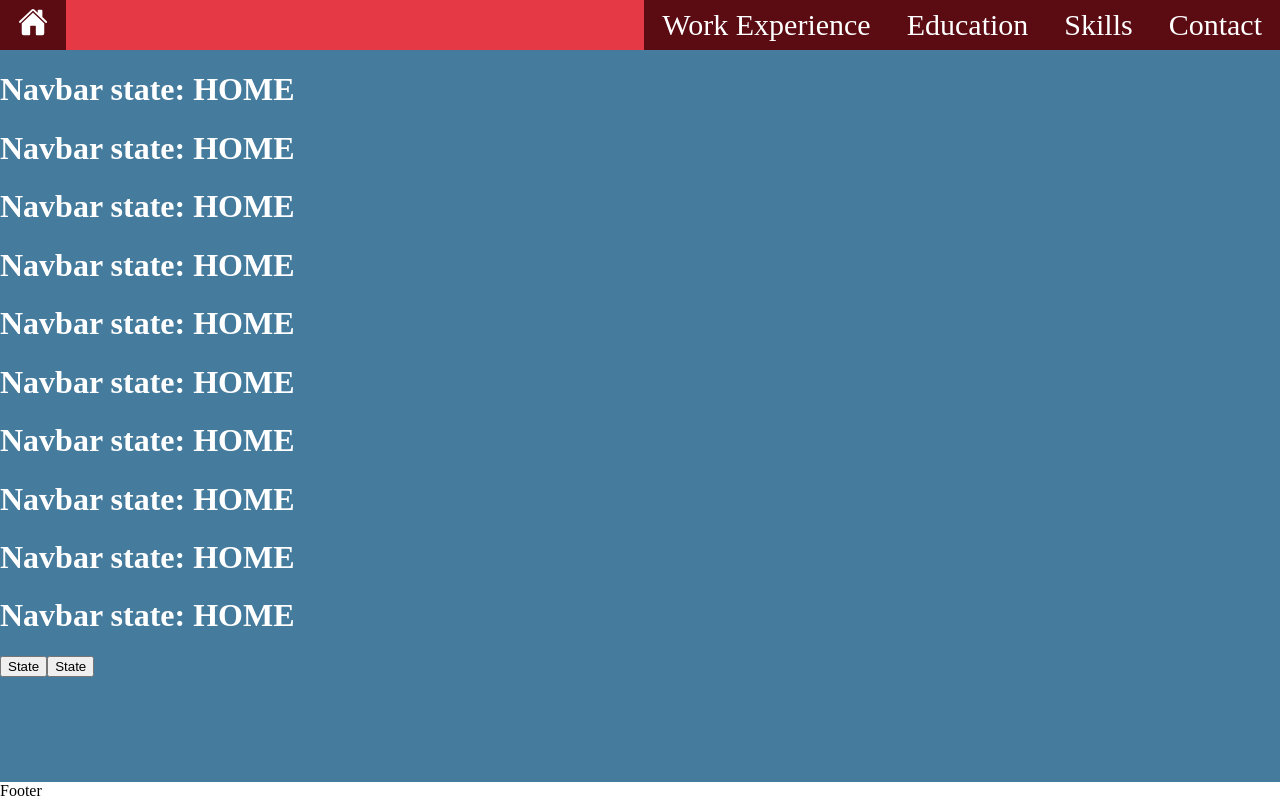
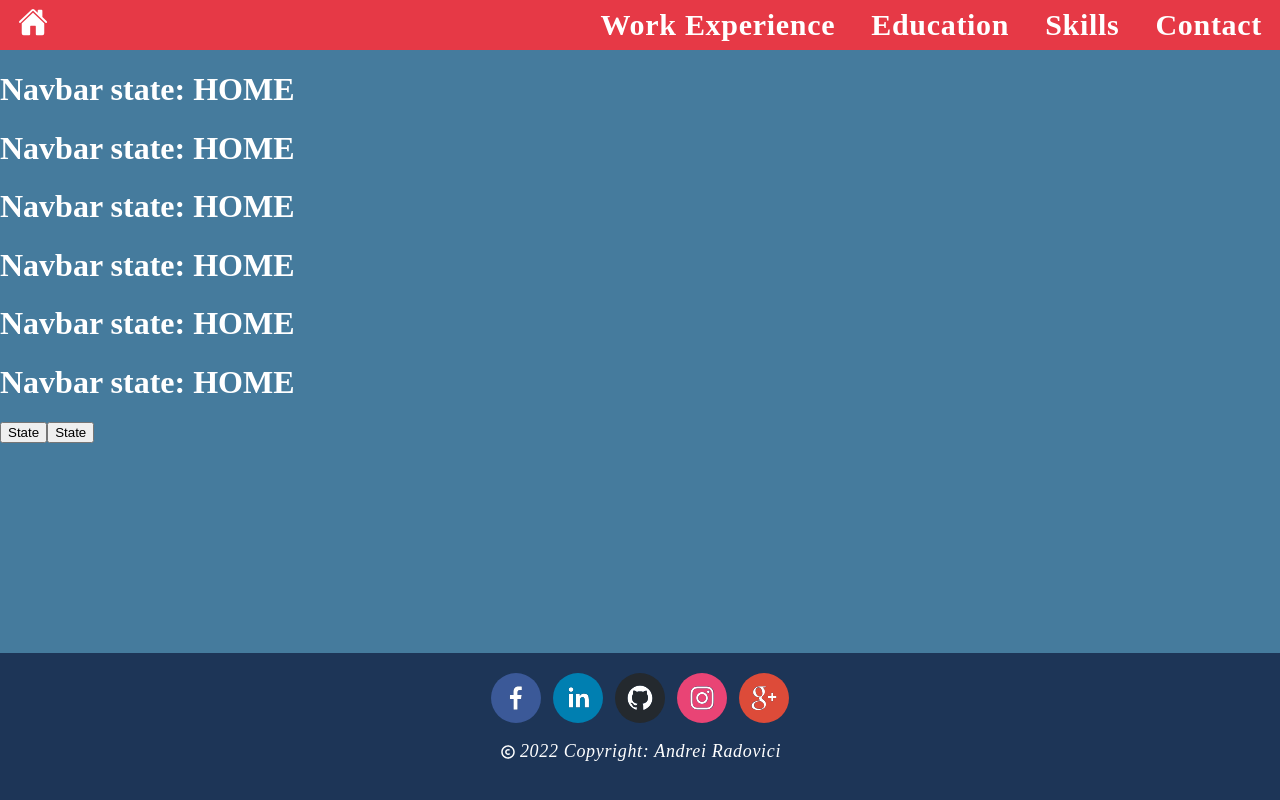
Before and after one commit to radov97/AndreiRadoviciDev, a React (Create React App) app: page / in a window 1280 px wide. Built offline with nearby package versions, Linux system fonts and the light colour scheme.

Commit message:
Footer ready

```diff
--- a/package.json
+++ b/package.json
@@ -18,6 +18,7 @@
     "react-redux": "^8.0.4",
     "react-responsive": "^9.0.0",
     "react-scripts": "5.0.1",
+    "react-social-icons": "^5.15.0",
     "redux": "^4.2.0",
     "styled-components": "^5.3.5",
     "typescript": "^4.4.2",
--- /dev/null
+++ b/src/components/footer.tsx
@@ -0,0 +1,42 @@
+import { FC } from "react";
+import { SocialIcon } from "react-social-icons";
+import {
+  CenterContainer,
+  Container,
+  Copyright,
+  SocialMediaWrapper,
+} from "../styles/footer-style";
+import { White } from "../styles/vars";
+import { CgCopyright } from "react-icons/cg";
+
+const Footer: FC = (): JSX.Element => {
+  return (
+    <Container>
+      <CenterContainer>
+        <SocialMediaWrapper>
+          <SocialIcon
+            url="https://www.facebook.com/andrei.rdv.5"
+            fgColor={White}
+          />
+          <SocialIcon
+            url="https://www.linkedin.com/in/andrei-radovici-386a6517a/"
+            fgColor={White}
+          />
+          <SocialIcon url="https://github.com/radov97" fgColor={White} />
+          <SocialIcon
+            url="https://www.instagram.com/andrei_radovici/"
+            fgColor={White}
+          />
+          <SocialIcon
+            fgColor={White}
+            url="https://mail.google.com/mail/u/0/#inbox?compose=GTvVlcSMVVxPgFhGwTrLVsMdqdKjsVJjCZhSjVcrrktSTNxvdQkXDGrpvFfrHHTjFLTGclRvkJjNx"
+          />
+        </SocialMediaWrapper>
+        <Copyright>
+          <CgCopyright /> {new Date().getFullYear()} Copyright: Andrei Radovici
+        </Copyright>
+      </CenterContainer>
+    </Container>
+  );
+};
+export default Footer;
--- a/src/components/page.tsx
+++ b/src/components/page.tsx
@@ -7,6 +7,7 @@ import {
   FooterDiv,
   BodyDiv,
 } from "../styles/page-style";
+import Footer from "./footer";
 import Navbar from "./navbar";
 
 const Page: FC<IChildrenProp> = ({ children }): JSX.Element => (
@@ -16,7 +17,9 @@ const Page: FC<IChildrenProp> = ({ children }): JSX.Element => (
     </NavbarDiv>
     <BodyDiv>
       <ChildrenDiv>{children}</ChildrenDiv>
-      <FooterDiv>Footer</FooterDiv>
+      <FooterDiv>
+        <Footer />
+      </FooterDiv>
     </BodyDiv>
   </Container>
 );
--- a/src/pages/main-page.tsx
+++ b/src/pages/main-page.tsx
@@ -25,10 +25,6 @@ const MainPage: FC = (): JSX.Element => {
       <h1>{`Navbar state: ${navbarState}`}</h1>
       <h1>{`Navbar state: ${navbarState}`}</h1>
       <h1>{`Navbar state: ${navbarState}`}</h1>
-      <h1>{`Navbar state: ${navbarState}`}</h1>
-      <h1>{`Navbar state: ${navbarState}`}</h1>
-      <h1>{`Navbar state: ${navbarState}`}</h1>
-      <h1>{`Navbar state: ${navbarState}`}</h1>
       <button onClick={() => dispatch(SET_CONTACT())}>State</button>
       <button onClick={() => dispatch(SET_EDUCATION())}>State</button>
     </Page>
--- /dev/null
+++ b/src/styles/footer-style.tsx
@@ -0,0 +1,43 @@
+import styled from "styled-components";
+import { PrussianBlue, White } from "./vars";
+
+const Container = styled.div({
+  height: "auto",
+  minHeight: "100px",
+  backgroundColor: PrussianBlue,
+  color: White,
+  display: "flex",
+  flexDirection: "column",
+  alignItems: "center",
+  padding: "20px 0",
+});
+
+const CenterContainer = styled.div({
+  display: "flex",
+  flexDirection: "column",
+  alignItems: "center",
+  justifyContent: "space-evenly",
+  padding: "0 20px",
+});
+
+const SocialMediaWrapper = styled.div({
+  display: "flex",
+  flexDirection: "row",
+  flexWrap: "wrap",
+  justifyContent: "space-evenly",
+  gap: "12px",
+});
+
+const Copyright = styled.p({
+  fontSize: "18px",
+  letterSpacing: "0.67px",
+  textAlign: "center",
+  fontStyle: "italic",
+  display: "flex",
+  flexDirection: "row",
+  alignItems: "center",
+  justifyContent: "center",
+  gap: "3px",
+});
+
+export { Container, CenterContainer, SocialMediaWrapper, Copyright };
--- a/src/styles/navbar-style.tsx
+++ b/src/styles/navbar-style.tsx
@@ -20,14 +20,14 @@ const IconBtn = styled.button({
   padding: "6px 18px",
   color: White,
   fontSize: "30px",
-  backgroundColor: "#5b0b12",
+  backgroundColor: ImperialRed,
   transition: "all .3s",
   filter: "none",
   "&:hover": {
-    filter: "brightness(200%)",
+    filter: "brightness(80%)",
   },
   "&:active": {
-    filter: "invert(100%)",
+    filter: "invert(80%)",
   },
 });
 
@@ -47,16 +47,18 @@ const ButtonNav = styled.button({
   border: "none",
   padding: "6px 18px",
   color: White,
+  letterSpacing: "0.7px",
   fontSize: "30px",
-  backgroundColor: "#5b0b12",
+  backgroundColor: ImperialRed,
+  fontWeight: "bold",
   transition: "all .3s",
   filter: "none",
   "&:hover": {
-    filter: "brightness(200%)",
+    filter: "brightness(80%)",
     padding: "6px 40px",
   },
   "&:active": {
-    filter: "invert(100%)",
+    filter: "invert(80%)",
   },
 });
 
@@ -94,7 +96,7 @@ const MenuButton = styled.div({
   padding: "6px 18px",
   color: White,
   fontSize: "30px",
-  backgroundColor: "#5b0b12",
+  backgroundColor: ImperialRed,
   transition: "all .3s",
   filter: "none",
   height: "50px",
```
Also changed, not shown: 1 other file (tests, documents, lock files or other folders).
